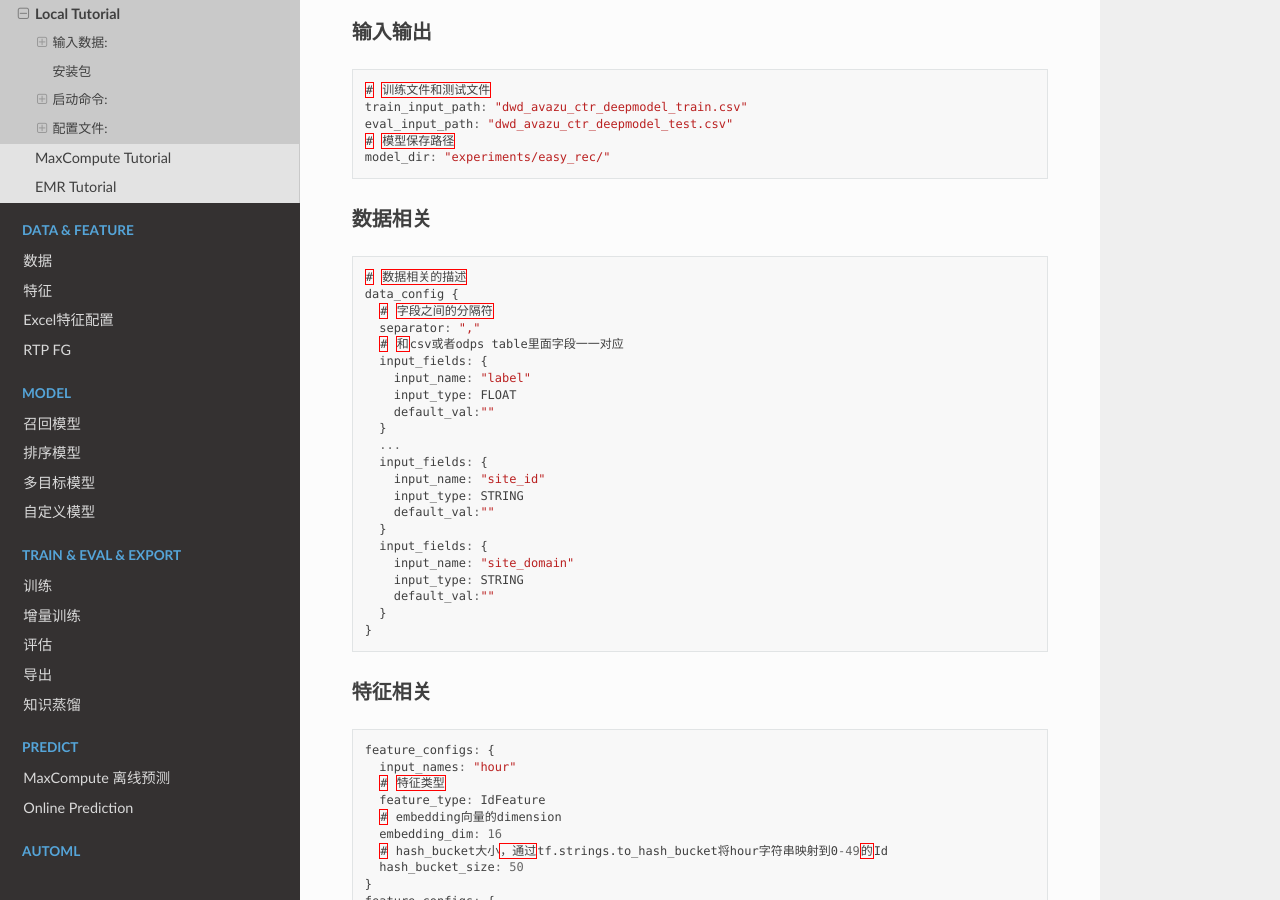
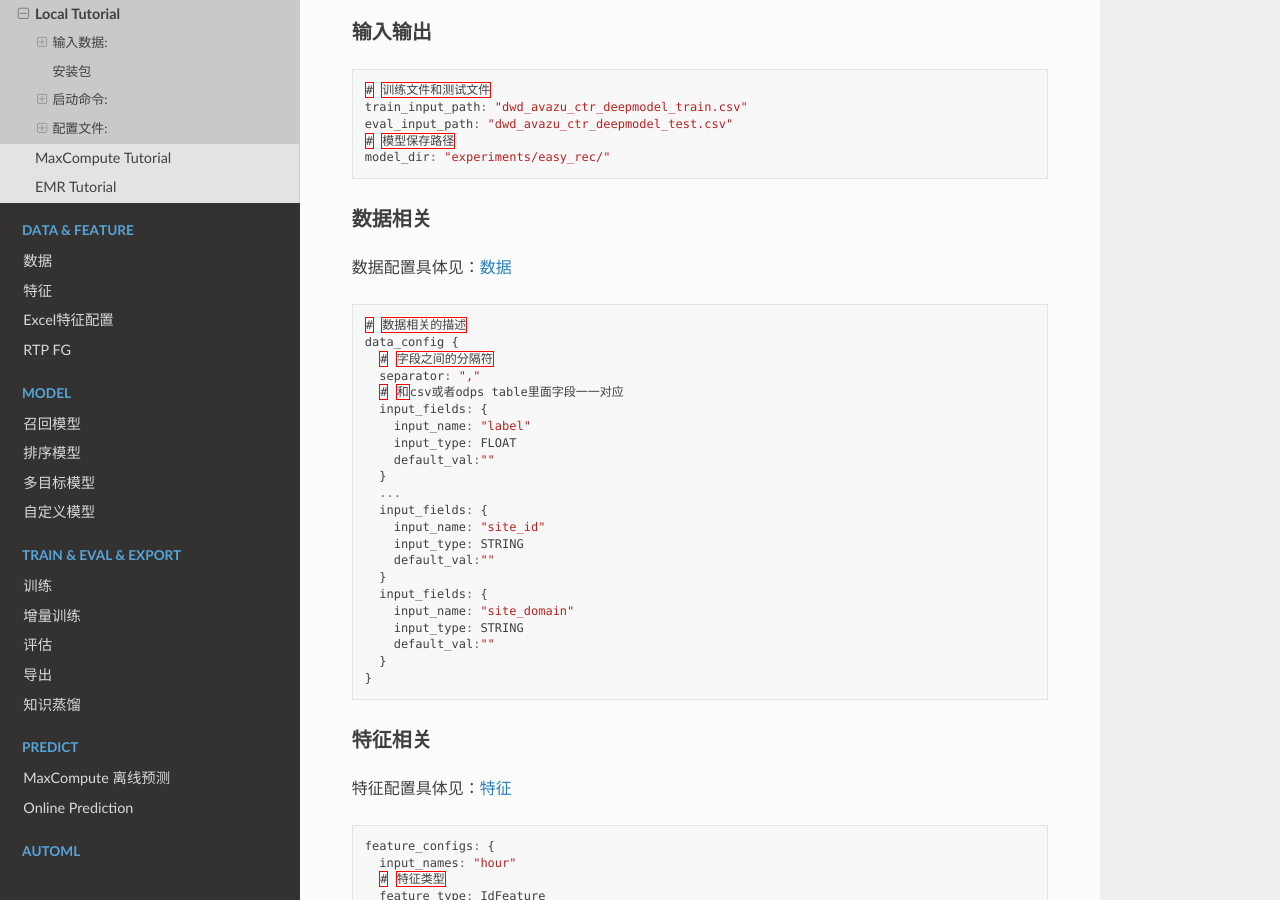
Before and after one commit to alibaba/EasyRec, a Sphinx documentation site: the page built from docs/source/quick_start/local_tutorial.md, in a window 1280 px wide and 900 px high, scrolled down 1768 px. Built offline with Sphinx 7.4.7 and the Read the Docs theme 2.0.0, drawn with Linux system fonts in a browser that asks for light colours; pages that are not in the unit, such as notebooks, are missing from menus; the version number is read from the project's files by our own code.

Commit message:
update docs

````diff
--- a/docs/source/quick_start/local_tutorial.md
+++ b/docs/source/quick_start/local_tutorial.md
@@ -83,6 +83,8 @@ model_dir: "experiments/easy_rec/"
 
 #### 数据相关
 
+数据配置具体见：[数据](../feature/data.md)
+
 ```protobuf
 # 数据相关的描述
 data_config {
@@ -109,6 +111,7 @@ data_config {
 ```
 
 #### 特征相关
+特征配置具体见：[特征](../feature/feature.md)
 
 ```protobuf
 feature_configs: {
@@ -168,6 +171,7 @@ feature_configs: {
 ```
 
 #### 训练相关
+训练配置具体见：[训练](../train.md)
 
 ```protobuf
 # 训练相关的参数
@@ -196,6 +200,7 @@ train_config {
 ```
 
 #### 评估相关
+评估配置具体见：[评估](../eval.md)
 
 ```protobuf
 eval_config {
````
Also changed, not shown: docs/source/quick_start/mc_tutorial.md (+5 -0 lines).
